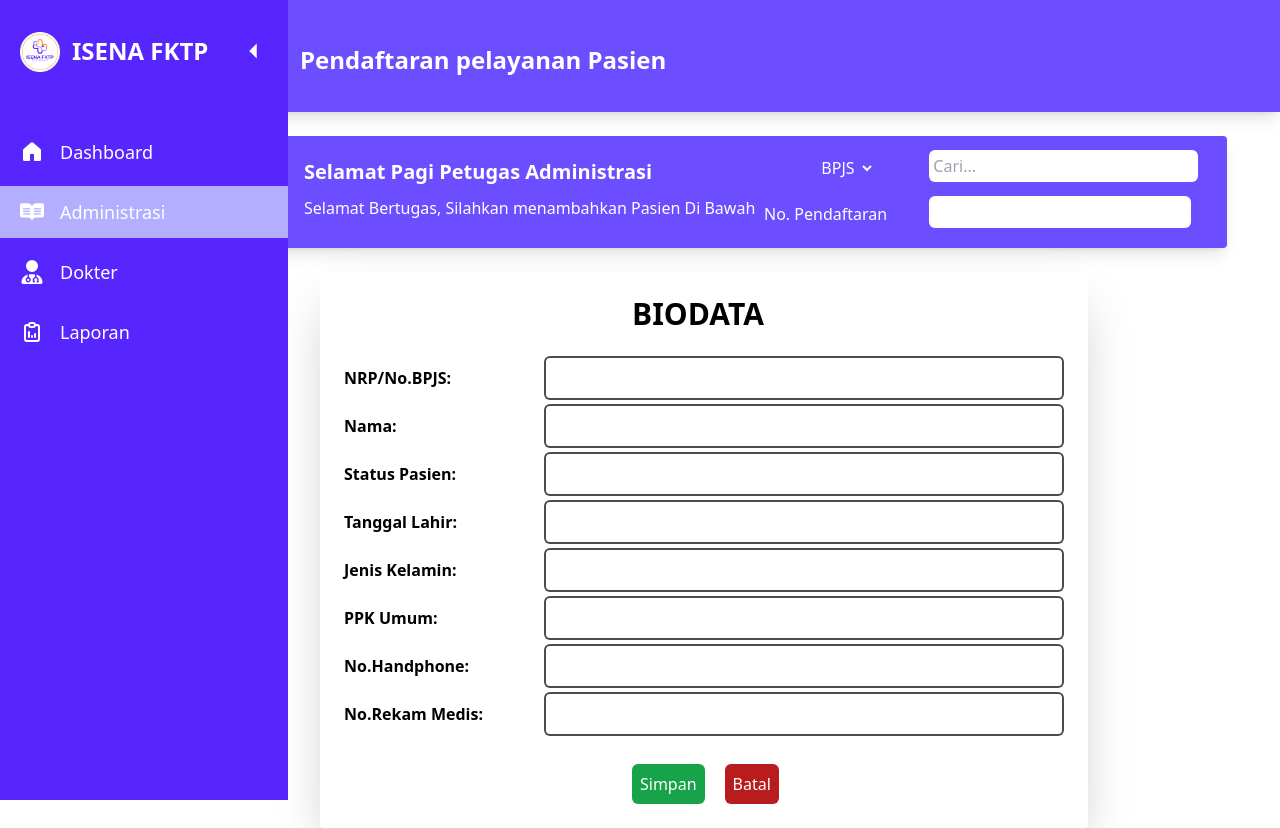
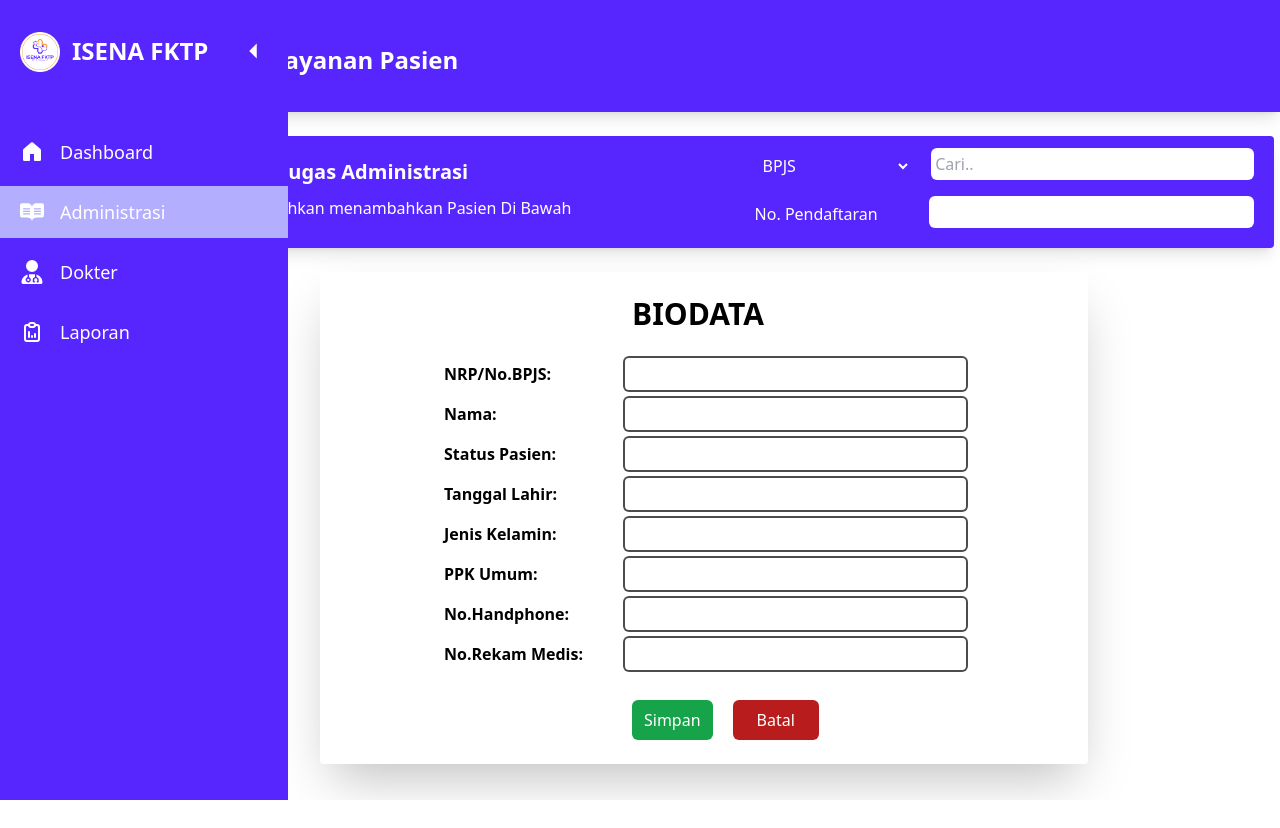
Before and after one commit to ISENA-FKTP/akusehat, a React (Vite) app: page /administrasi in a window 1280 px wide. After the commit the page ends 800 px from the top, so only its background shows below. Built offline with nearby package versions, Linux system fonts and the light colour scheme.

Commit message:
perbaikan form biodata

```diff
--- a/src/components/klinik/sidebar_klinik.jsx
+++ b/src/components/klinik/sidebar_klinik.jsx
@@ -37,6 +37,7 @@ export default function Sidebar_Klinik() {
   return (
     <>
       <div
+
         className={`bg-primary-600 h-screen fixed left-0 py-5 pt-8 font-poppins ${
           open ? "w-72" : "w-20"
         } duration-300 relative`}
--- a/src/views/klinik/pages/administrasi.jsx
+++ b/src/views/klinik/pages/administrasi.jsx
@@ -6,31 +6,32 @@ export default function Administrasi() {
   return (
     <>
       {" "}
-      <div className="fixed z-50">
+      <div className="flex">
+        <div className="fixed z-50">
         <Sidebar_Klinik />
         </div>
         <div className="flex relative flex-1">
           <div className="absolute inset-0">
             <div className="container">
              <div className="flex-row">
-              <div className=" w-screen h-28 bg-primary-500 mx-18 shadow-lg flex items-center justify-center">
-                <h1 className="text-white font-secondary-Karla font-bold text-2xl text-left absolute top-0 left-64 m-11">
+              <div className=" w-screen h-28 bg-primary-600 mx-18 shadow-lg flex items-center justify-center">
+                <h1 className="text-white font-secondary-Karla font-bold text-2xl text-left absolute top-0 left-12 m-11">
                   Pendaftaran pelayanan Pasien</h1>
               </div>
             </div>
-            <div className =" w-10/12 h-28 bg-primary-500 mx-18 shadow-lg flex items-center rounded justify-center my-6 absolute left-40">
-               <h1 className="text-white font-secondary-Karla font-bold text-xl absolute left-36 py-24 pt-14">
+            <div className =" h-28 bg-primary-600 mx-18 shadow-lg flex items-center rounded justify-center my-6 absolute left-24" style={{width:'92%'}}>
+               <h1 className="text-white font-secondary-Karla font-bold text-xl absolute left-6 py-24 pt-14">
                  Selamat Pagi Petugas Administrasi
                   </h1>
-              <h1 className=" text-white font-secondary-Karla font-medium absolute left-36 py-0 pt-8">
+              <h1 className=" text-white font-secondary-Karla font-medium absolute left-6 py-0 pt-8">
                 Selamat Bertugas, Silahkan menambahkan Pasien Di Bawah
                   </h1>
 
-              <form className=" h-12 rounded-md absolute right-10 mb-8 " style={{width:'35%'}}>
+              <form className=" h-12 rounded-md py-32 pt-10 absolute right-5 ">
                 <div className="flex items-center  space-x-5">
                   <select
                       name="bpjsType"
-                      className="p-1 rounded-md mb-9 bg-primary-500 font-secondary-Karla font-medium
+                      className="p-1 rounded-md  mb-9 w-60 bg-primary-600 font-secondary-Karla font-medium
                        text-white focus:outline-none focus:border-blue-500"
                     >
                       <option value="">BPJS</option>
@@ -42,13 +43,13 @@ export default function Administrasi() {
                   <input
                    type="search"
                    name="search"
-                   className=" p-1 rounded-md bg-white focus:outline-none mb-10 absolute left-24"
-                   placeholder="Cari..."
-                   style={{ width: '72%' }}/>
+                   className="p-1 rounded-md bg-white focus:outline-none mb-10"
+                   placeholder="Cari.."
+                   style={{ width: '100%' }}/>
                 </div>
               </form>
 
-              <form className=" h-12 rounded-md absolute right-9 -mb-14"style={{width:'40%'}}>
+              <form className=" h-12 rounded-md absolute right-5 -mb-14">
               <div className="flex items-center space-x-5">
                  <h1 className=" text-white font-secondary-Karla font-medium mb-9 w-60 ">No. Pendaftaran</h1>
                   {/* Nama */}
@@ -62,7 +63,7 @@ export default function Administrasi() {
                     </form>
               </div>
             </div>
-          <div className="bg-white shadow-2xl flex flex-col mx-52 p-6 mt-40 rounded absolute left-28" style={{ width: '60%', height: 'auto' }}>
+            <div className="bg-white shadow-2xl flex flex-col mx-52 p-6 mt-40 rounded absolute left-28" style={{ width: '60%', height: 'auto' }}>
             <h1 className="text-black font-primary-Poppins font-extrabold text-3xl mb-6 mx-72">
               BIODATA
             </h1>
@@ -77,31 +78,33 @@ export default function Administrasi() {
               { label: 'No.Handphone', name: 'phone' },
               { label: 'No.Rekam Medis', name: 'medical_record' },
             ].map((field, index) => (
-              <div className="flex items-center space-x-2 mb-1" key={index}>
-                <label className="text-black font-secondary-Karla font-bold w-48">
+              <div className="flex items-center space-x-2 mb-1 mx-24" key={index}>
+                <label className="text-black font-secondary-Karla font-bold w-48 mx-1">
                   {field.label}:
                 </label>
                 <input
                   type="text"
                   name={field.name}
-                  className="p-2 rounded-md border-2 border-black border-opacity-70 flex-1"
+                  className=" px-10 py-1 rounded-md border-2 border-black border-opacity-70 w-96"
                 />
               </div>
                   )
                 )
               }
+
               {/* Buttons */}
             <div className="flex space-x-5 mt-6 mx-72">
-              <button className=" text-white p-2 rounded-md transition duration-300 bg-success-600"style={{width:'80%'}}>
+              <button className=" text-white px-3 py-2 rounded-md transition duration-300 bg-success-600">
                 Simpan
               </button>
-              <button className=" text-white p-2 rounded-md transition duration-300 bg-error-700"style={{width:'80%'}}>
+              <button className=" text-white px-6 rounded-md transition duration-300 bg-error-700">
                 Batal
               </button>
               </div>
             </div>
            </div>
           </div>
+          </div>
 
     </>
   );
```
